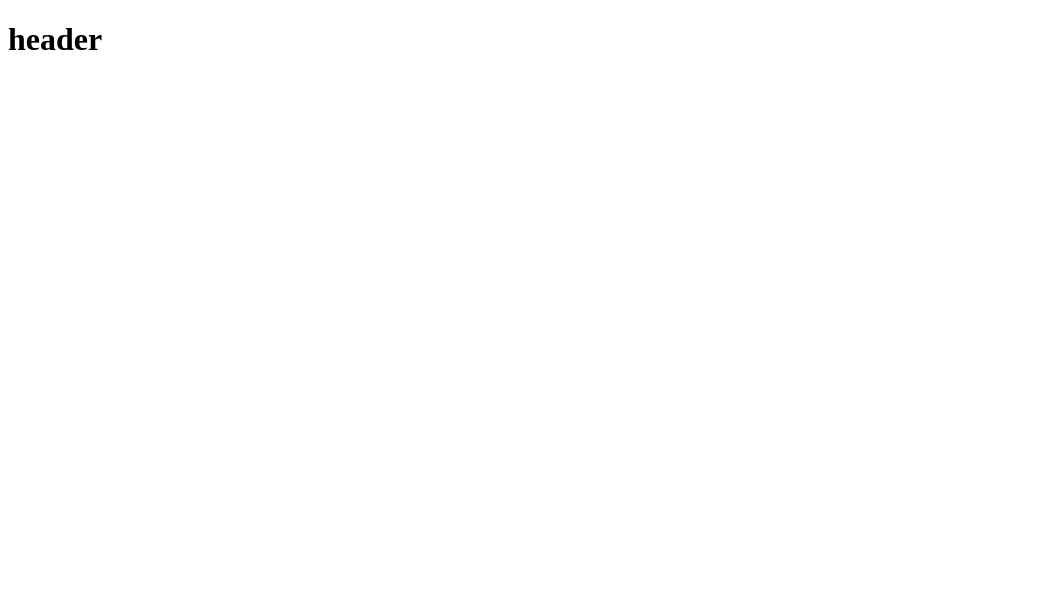
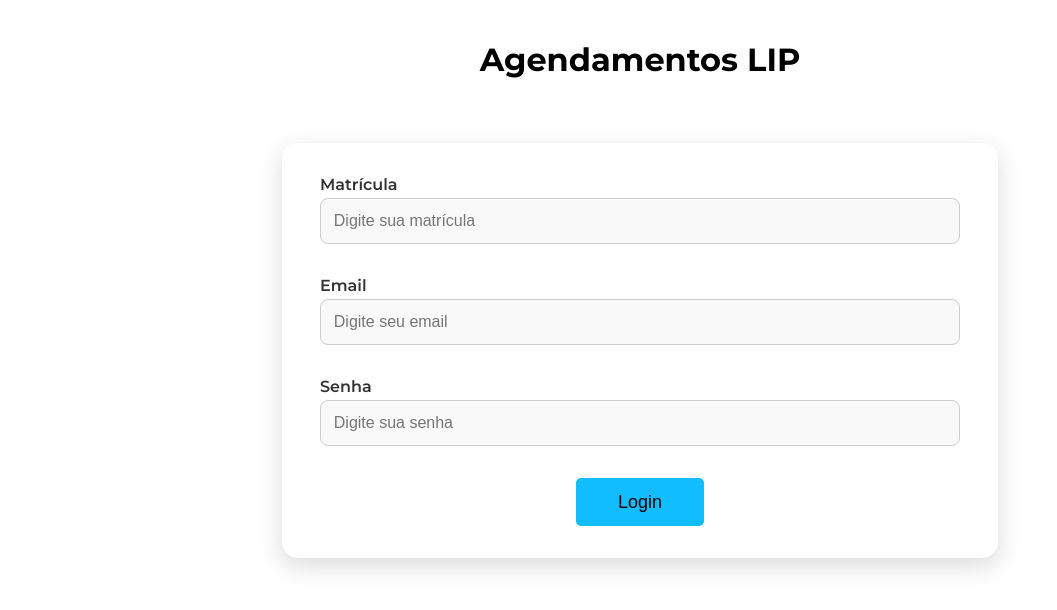
Before and after one commit to MatheuzinDev/AgendamentosLIP-FE, a React (Vite) app: page / in a window 1280 px wide. Shown: the top 610 px of the page, without its empty margins (0-1057 px from the left). Built offline with nearby package versions, Linux system fonts and the light colour scheme.

Commit message:
envio tela login

```diff
--- a/package.json
+++ b/package.json
@@ -11,6 +11,7 @@
   },
   "dependencies": {
     "react": "^19.0.0",
+    "react-bootstrap": "^2.10.9",
     "react-dom": "^19.0.0",
     "react-router-dom": "^7.5.0"
   },
--- a/src/App.jsx
+++ b/src/App.jsx
@@ -1,4 +1,4 @@
-import Home from "./Pages/Home"
+import Login from "./Pages/Login/Login"
 import { BrowserRouter, Routes, Route } from "react-router-dom"
 
 function App() {
@@ -6,7 +6,7 @@ function App() {
     <>
       <BrowserRouter>
         <Routes>
-          <Route path="/" element={<Home />} />
+          <Route path="/" element={<Login />} />
         </Routes>
       </BrowserRouter>
     </>
--- /dev/null
+++ b/src/Components/Button/Button.css
@@ -0,0 +1,12 @@
+.button {
+    width: 20vw;
+    background-color: #11BCFF;
+    color: black;
+    border: none;
+    height: 10vh;
+    border-radius: 5px;
+    font-size: 24px;
+    display: flex;
+    justify-content: center;
+    align-items: center;
+}
--- /dev/null
+++ b/src/Components/Button/Button.jsx
@@ -0,0 +1,30 @@
+/* eslint-disable react/prop-types */
+import "./../Button/Button.css";
+
+function Button(props) {
+  const buttonStyle = {
+    width: props.width,
+    height: props.height,
+    backgroundColor: props.backgroundColor,
+    color: props.color,
+    padding: props.padding,
+    border: 'none',
+    borderRadius: props.borderRadius,
+    cursor: 'pointer',
+    marginLeft: props.marginLeft,
+    fontSize: props.fontSize,
+    textDecoration: props.textDecoration,
+  };
+
+
+
+  return (
+    <>
+      <button className="button" style={buttonStyle} onClick={props.onClick}>
+        {props.text}
+      </button>
+    </>
+  );
+}
+
+export default Button;
--- /dev/null
+++ b/src/Components/FormLogin/FormLogin.css
@@ -0,0 +1,43 @@
+@import url('https://fonts.googleapis.com/css2?family=Montserrat:ital,wght@0,100..900;1,100..900&display=swap');
+
+.form {
+    display: flex;
+    flex-direction: column;
+    gap: 4vh;
+    background-color: #ffffff;
+    justify-content: center;
+    width: 50vw;
+    height: auto;
+    padding: 4vh 3vw;
+    border-radius: 16px;
+    box-shadow: 0 8px 24px rgba(0, 0, 0, 0.15);
+    margin-top: 8vh;
+    font-family: "Montserrat", sans-serif;
+}
+
+.mb-3 {
+    display: flex;
+    flex-direction: column;
+    gap: 0.5vh;
+}
+
+.input {
+    height: 5.5vh;
+    border: 1px solid #ccc;
+    border-radius: 8px;
+    padding: 0 1vw;
+    font-size: 1rem;
+    transition: all 0.3s ease;
+    background-color: #f9f9f9;
+}
+
+.input:focus {
+    outline: none;
+    background-color: #fff;
+    box-shadow: 0 0 0 3px rgba(76, 139, 245, 0.2);
+}
+
+.form label {
+    font-weight: 600;
+    color: #333;
+}
--- /dev/null
+++ b/src/Components/FormLogin/FormLogin.jsx
@@ -0,0 +1,36 @@
+import Form from 'react-bootstrap/Form';
+import Button from '../Button/Button';
+import "../FormLogin/FormLogin.css"
+
+function FormLogin() {
+    return (
+        <>
+            <Form className='form'>
+                <Form.Group className="mb-3" controlId="formBasicEmail">
+                    <Form.Label>Matrícula</Form.Label>
+                    <Form.Control className='input' type="text" placeholder="Digite sua matrícula" />
+                </Form.Group>
+
+                <Form.Group className="mb-3" controlId="formBasicPassword">
+                    <Form.Label>Email</Form.Label>
+                    <Form.Control className='input' type="email" placeholder="Digite seu email" />
+                </Form.Group>
+                <Form.Group className="mb-3" controlId="formBasicCheckbox">
+                    <Form.Label>Senha</Form.Label>
+                    <Form.Control className='input' type="password" placeholder="Digite sua senha" />
+                </Form.Group>
+                <div style={{ display: 'flex', justifyContent: 'center' }}>
+                    <Button
+                        text='Login'
+                        width='10vw'
+                        height='6vh'
+                        fontSize='18px'
+                    />
+                </div>
+            </Form>
+
+        </>
+    )
+}
+
+export default FormLogin
--- /dev/null
+++ b/src/Components/Logo/Logo.css
@@ -0,0 +1,7 @@
+@import url('https://fonts.googleapis.com/css2?family=Montserrat:ital,wght@0,100..900;1,100..900&display=swap');
+
+.logo {
+    font-family: "Montserrat", sans-serif;
+    font-size: 32px;
+    margin-top: 5vh;
+}
--- /dev/null
+++ b/src/Components/Logo/Logo.jsx
@@ -0,0 +1,11 @@
+import "../Logo/Logo.css"
+
+function Logo() {
+    return (
+      <>
+        <h1 className="logo">Agendamentos LIP</h1>
+      </>
+    )
+  }
+
+  export default Logo
--- /dev/null
+++ b/src/Pages/Login/Login.css
@@ -0,0 +1,19 @@
+* {
+    padding: 0;
+    margin: 0;
+}
+
+body {
+    display: flex;
+    align-items: center;
+    flex-direction: column;
+    width: 100vw;
+}
+
+.page-container {
+    display: flex;
+    flex-direction: column;
+    align-items: center;
+    justify-content: flex-start;
+    height: 100%;
+}
--- /dev/null
+++ b/src/Pages/Login/Login.jsx
@@ -0,0 +1,16 @@
+import Logo from "../../Components/Logo/Logo"
+import FormLogin from "../../Components/FormLogin/FormLogin"
+import "../Login/Login.css"
+
+function Login() {
+  return (
+    <>
+      <div className="page-container">
+        <Logo />
+        <FormLogin />
+      </div>
+    </>
+  )
+}
+
+export default Login
```
Also changed, not shown: 1 other file (tests, documents, lock files or other folders).
